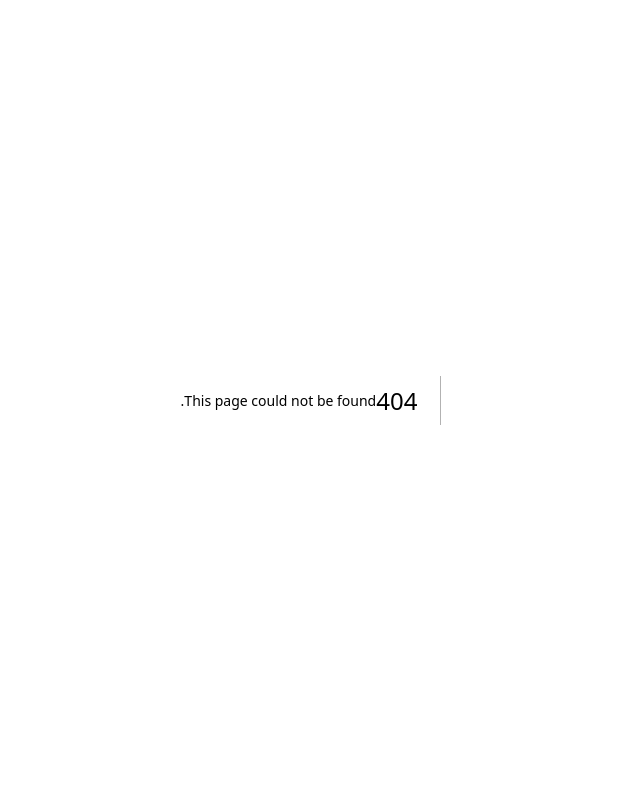
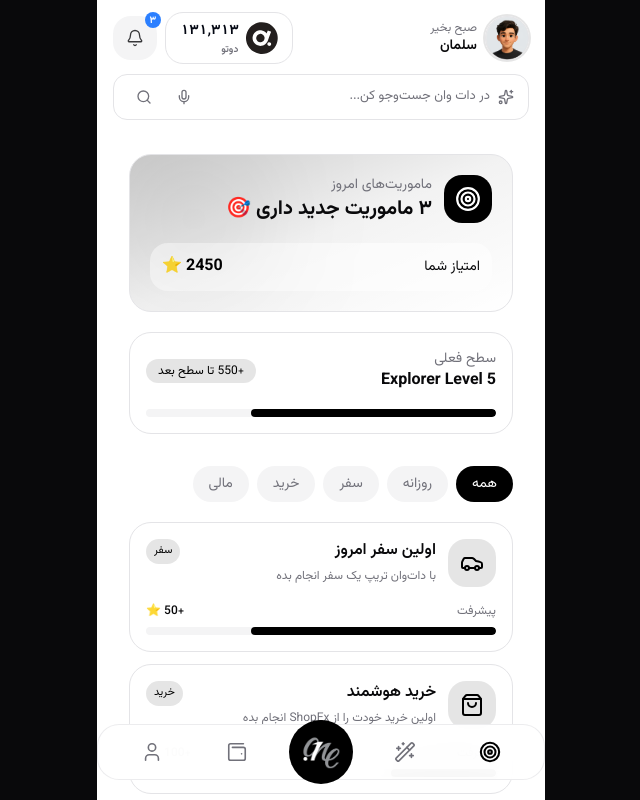
Before and after one commit to slmn-pr/super-dot, a Next.js app: page /missions in a window 1280 px wide. Before the commit this address had no page. Shown: the top 800 px of the page, without its empty margins (319-959 px from the left). Built offline with nearby package versions, Linux system fonts and the light colour scheme.

Commit message:
Add: missions page added

```diff
--- /dev/null
+++ b/app/(pwa)/missions/page.tsx
@@ -0,0 +1,10 @@
+import PageWrapper from "@/components/page-wrapper";
+import MissionsPage from "@/src/features/missions/missions-page";
+
+export default function Page() {
+  return (
+    <PageWrapper>
+      <MissionsPage />
+    </PageWrapper>
+  );
+}
--- /dev/null
+++ b/src/features/missions/components/mission-card.tsx
@@ -0,0 +1,122 @@
+import { LucideIcon } from "lucide-react";
+
+interface Props {
+  title: string;
+  description: string;
+  reward: string;
+  progress: number;
+  icon: LucideIcon;
+  category: string;
+}
+
+export function MissionCard({
+  title,
+  description,
+  reward,
+  progress,
+  icon: Icon,
+  category,
+}: Props) {
+  return (
+    <div
+      className="
+rounded-3xl
+border
+bg-card
+p-4
+"
+    >
+      <div
+        className="
+flex
+gap-3
+"
+      >
+        <div
+          className="
+flex
+size-12
+items-center
+justify-center
+rounded-2xl
+bg-primary/10
+text-primary
+"
+        >
+          <Icon size={24} />
+        </div>
+
+        <div className="flex-1">
+          <div
+            className="
+flex
+items-start
+justify-between
+gap-2
+"
+          >
+            <h3 className="font-semibold">{title}</h3>
+
+            <span
+              className="
+rounded-full
+bg-primary/10
+px-2
+py-1
+text-[11px]
+text-primary
+"
+            >
+              {category}
+            </span>
+          </div>
+
+          <p
+            className="
+mt-1
+text-xs
+text-muted-foreground
+"
+          >
+            {description}
+          </p>
+        </div>
+      </div>
+
+      <div className="mt-4">
+        <div
+          className="
+mb-2
+flex
+justify-between
+text-xs
+"
+        >
+          <span className="text-muted-foreground">پیشرفت</span>
+
+          <span className="font-medium">{reward}</span>
+        </div>
+
+        <div
+          className="
+h-2
+rounded-full
+bg-muted
+overflow-hidden
+"
+        >
+          <div
+            className="
+h-full
+rounded-full
+bg-primary
+"
+            style={{
+              width: `${progress}%`,
+            }}
+          />
+        </div>
+      </div>
+    </div>
+  );
+}
--- /dev/null
+++ b/src/features/missions/components/mission-header.tsx
@@ -0,0 +1,83 @@
+import { Target, Sparkles } from "lucide-react";
+
+export function MissionHeader() {
+  return (
+    <section
+      className="
+relative
+overflow-hidden
+rounded-3xl
+border
+bg-gradient-to-br
+from-primary/20
+via-primary/5
+to-transparent
+p-5
+"
+    >
+      <div
+        className="
+absolute
+left-0
+top-0
+size-32
+rounded-full
+bg-primary/10
+blur-3xl
+"
+      />
+
+      <div
+        className="
+relative
+flex
+items-center
+gap-3
+"
+      >
+        <div
+          className="
+flex
+size-12
+items-center
+justify-center
+rounded-2xl
+bg-primary
+text-primary-foreground
+"
+        >
+          <Target size={26} />
+        </div>
+
+        <div>
+          <p className="text-sm text-muted-foreground">ماموریت‌های امروز</p>
+
+          <h1
+            className="
+text-xl
+font-bold
+"
+          >
+            ۳ ماموریت جدید داری 🎯
+          </h1>
+        </div>
+      </div>
+
+      <div
+        className="
+mt-5
+flex
+items-center
+justify-between
+rounded-2xl
+bg-background/60
+p-3
+"
+      >
+        <span className="text-sm">امتیاز شما</span>
+
+        <strong className="text-primary">2450 ⭐</strong>
+      </div>
+    </section>
+  );
+}
--- /dev/null
+++ b/src/features/missions/components/mission-progress.tsx
@@ -0,0 +1,59 @@
+export function MissionProgress() {
+  return (
+    <section
+      className="
+mt-5
+rounded-3xl
+border
+bg-card
+p-4
+"
+    >
+      <div
+        className="
+flex
+items-center
+justify-between
+"
+      >
+        <div>
+          <p className="text-sm text-muted-foreground">سطح فعلی</p>
+
+          <h3 className="font-bold">Explorer Level 5</h3>
+        </div>
+
+        <span
+          className="
+rounded-full
+bg-primary/10
+px-3
+py-1
+text-xs
+text-primary
+"
+        >
+          +550 تا سطح بعد
+        </span>
+      </div>
+
+      <div
+        className="
+mt-4
+h-2
+overflow-hidden
+rounded-full
+bg-muted
+"
+      >
+        <div
+          className="
+h-full
+w-[70%]
+rounded-full
+bg-primary
+"
+        />
+      </div>
+    </section>
+  );
+}
--- /dev/null
+++ b/src/features/missions/components/mission-tabs.tsx
@@ -0,0 +1,31 @@
+"use client";
+
+import { cn } from "@/lib/utils";
+
+const tabs = ["همه", "روزانه", "سفر", "خرید", "مالی"];
+
+export function MissionTabs() {
+  return (
+    <div
+      className="
+flex
+gap-2
+overflow-x-auto
+"
+    >
+      {tabs.map((tab, index) => (
+        <button
+          key={tab}
+          className={cn(
+            "rounded-full px-4 py-2 text-sm whitespace-nowrap transition",
+            index === 0
+              ? "bg-primary text-primary-foreground"
+              : "bg-muted text-muted-foreground",
+          )}
+        >
+          {tab}
+        </button>
+      ))}
+    </div>
+  );
+}
--- /dev/null
+++ b/src/features/missions/missions-page.tsx
@@ -0,0 +1,71 @@
+"use client";
+
+import { Car, ShoppingBag, Wallet, Sparkles, Target } from "lucide-react";
+import { MissionHeader } from "./components/mission-header";
+import { MissionProgress } from "./components/mission-progress";
+import { MissionTabs } from "./components/mission-tabs";
+import { MissionCard } from "./components/mission-card";
+
+const missions = [
+  {
+    id: 1,
+    title: "اولین سفر امروز",
+    description: "با دات‌وان تریپ یک سفر انجام بده",
+    reward: "+50 ⭐",
+    progress: 70,
+    icon: Car,
+    category: "سفر",
+  },
+
+  {
+    id: 2,
+    title: "خرید هوشمند",
+    description: "اولین خرید خودت را از ShopEx انجام بده",
+    reward: "+100 ⭐",
+    progress: 30,
+    icon: ShoppingBag,
+    category: "خرید",
+  },
+
+  {
+    id: 3,
+    title: "کیف پولت را فعال کن",
+    description: "اولین تراکنش کیف پول را انجام بده",
+    reward: "+80 ⭐",
+    progress: 0,
+    icon: Wallet,
+    category: "مالی",
+  },
+];
+
+export default function MissionsPage() {
+  return (
+    <main
+      className="
+min-h-screen
+px-4
+pb-28
+pt-6
+"
+    >
+      <MissionHeader />
+
+      <MissionProgress />
+
+      <section className="mt-8">
+        <MissionTabs />
+
+        <div
+          className="
+mt-5
+space-y-3
+"
+        >
+          {missions.map((mission) => (
+            <MissionCard key={mission.id} {...mission} />
+          ))}
+        </div>
+      </section>
+    </main>
+  );
+}
```
